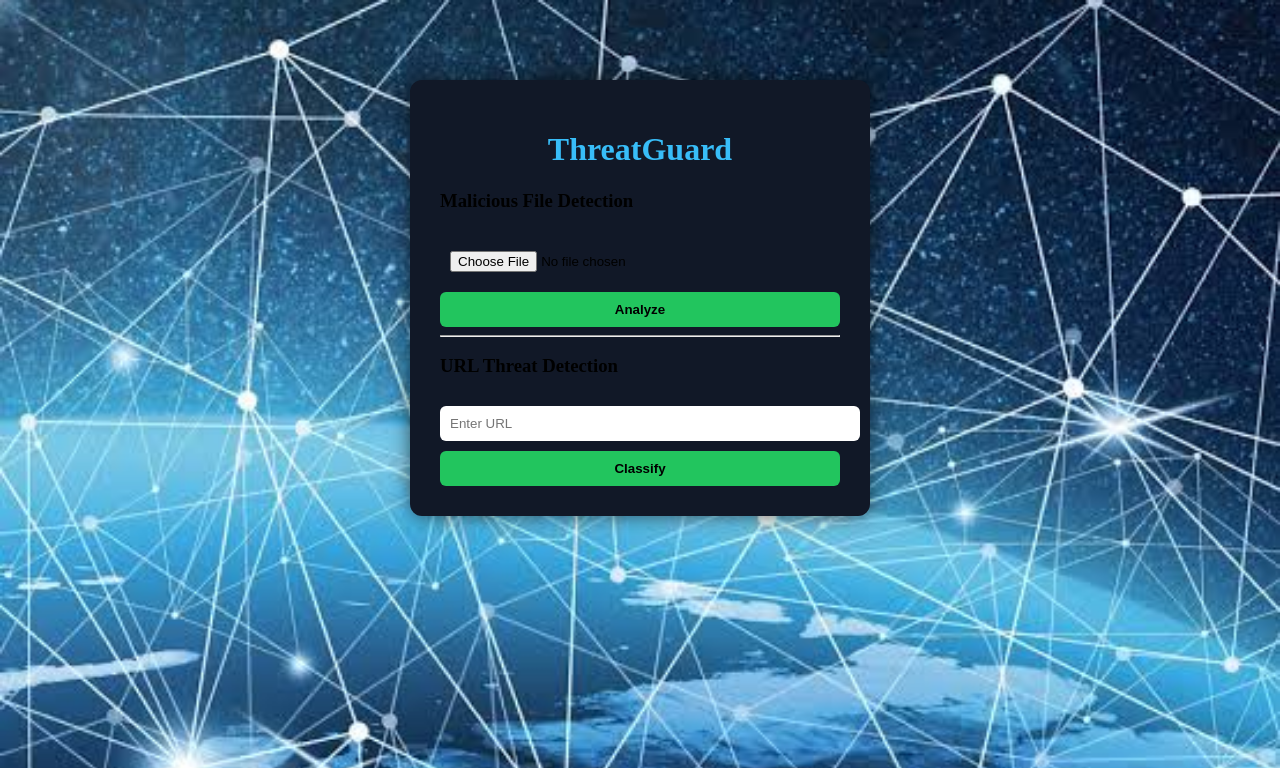
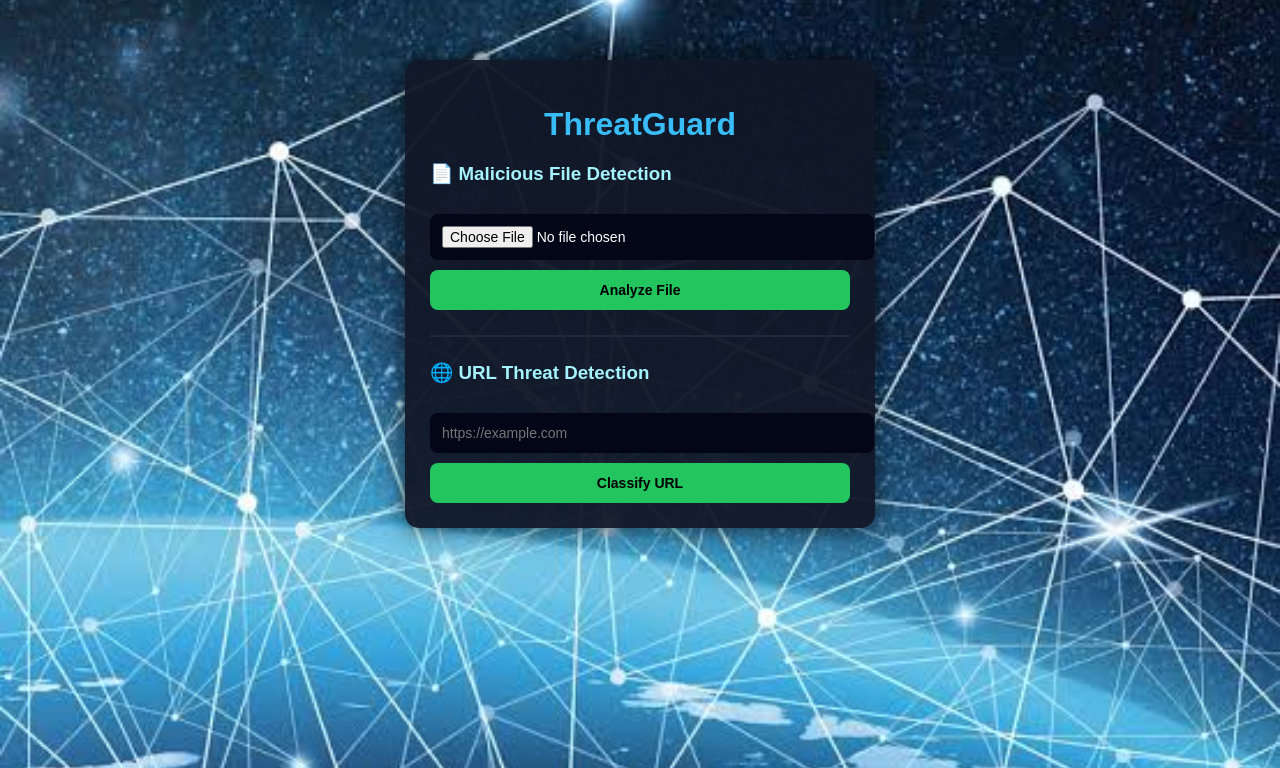
Before and after one commit to yukimazz666/project, a Flask app: page /index in a window 1280 px wide. Shown: the top 768 px of the page. Run offline with Flask 3, Linux system fonts and the light colour scheme.

Commit message:
Add files via upload

```diff
--- a/templates/index.html
+++ b/templates/index.html
@@ -1,67 +1,107 @@
 <!DOCTYPE html>
 <html lang="en">
 <head>
-    <meta charset="UTF-8"  name="viewport" content="width=device-width, initial-scale=1.0">
+    <meta charset="UTF-8">
+    <meta name="viewport" content="width=device-width, initial-scale=1.0">
     <title>ThreatGuard</title>
+
     <style>
         body {
-             background: url("{{ url_for('static', filename='img/network.jpeg') }}");
-    background-size: cover;
-    background-position: center;
-    background-repeat: no-repeat;
+            background: url("{{ url_for('static', filename='img/network.jpeg') }}") no-repeat center center fixed;
+            background-size: cover;
+            font-family: Arial, sans-serif;
+            color: white;
+            margin: 0;
+            padding: 0;
         }
+
         .container {
-            width: 400px;
-            margin: 80px auto;
-            background: #111827;
-            padding: 30px;
-            border-radius: 12px;
-            box-shadow: 0 0 20px rgba(0,0,0,0.6);
+            max-width: 420px;
+            margin: 60px auto;
+            background: rgba(17, 24, 39, 0.95);
+            padding: 25px;
+            border-radius: 14px;
+            box-shadow: 0 0 25px rgba(0,0,0,0.7);
         }
+
         h1 {
             text-align: center;
             color: #38bdf8;
+            margin-bottom: 20px;
         }
+
+        h3 {
+            margin-top: 10px;
+            color: #a5f3fc;
+        }
+
         input, button {
             width: 100%;
-            padding: 10px;
+            padding: 12px;
             margin-top: 10px;
-            border-radius: 6px;
+            border-radius: 8px;
             border: none;
+            font-size: 14px;
         }
+
+        input {
+            background: #020617;
+            color: white;
+        }
+
         button {
             background: #22c55e;
             color: black;
             font-weight: bold;
             cursor: pointer;
+            transition: 0.2s;
         }
+
+        button:hover {
+            background: #16a34a;
+        }
+
+        hr {
+            margin: 25px 0;
+            border: 1px solid #1e293b;
+        }
+
         .result {
             margin-top: 20px;
-            padding: 10px;
+            padding: 12px;
             background: #020617;
-            border-left: 4px solid #22c55e;
+            border-left: 5px solid #22c55e;
+            border-radius: 6px;
+            font-weight: bold;
+        }
+
+        @media (max-width: 480px) {
+            .container {
+                margin: 30px 15px;
+            }
         }
     </style>
 </head>
+
 <body>
 
 <div class="container">
     <h1>ThreatGuard</h1>
 
-    <!-- File Detection -->
+    <!-- FILE DETECTION -->
     <form method="POST" enctype="multipart/form-data">
-        <h3>Malicious File Detection</h3>
-        <input type="file" name="file" required accept=".pdf, .txt">
-        <button type="submit" name="analyze_file">Analyze</button>
+        <h3>📄 Malicious File Detection</h3>
+        <input type="file" name="file" accept=".pdf" required>
+        <button type="submit" name="analyze_file">Analyze File</button>
     </form>
 
     <hr>
 
-    <!-- URL Detection -->
+    <!-- URL DETECTION -->
     <form method="POST">
-        <h3>URL Threat Detection</h3>
-        <input type="text" name="url" placeholder="Enter URL" required>
-        <button type="submit" name="classify_url">Classify</button>
+        <h3>🌐 URL Threat Detection</h3>
+        <input type="text" name="url" placeholder="https://example.com" required>
+        <button type="submit" name="classify_url">Classify URL</button>
     </form>
 
     {% if result %}
```
